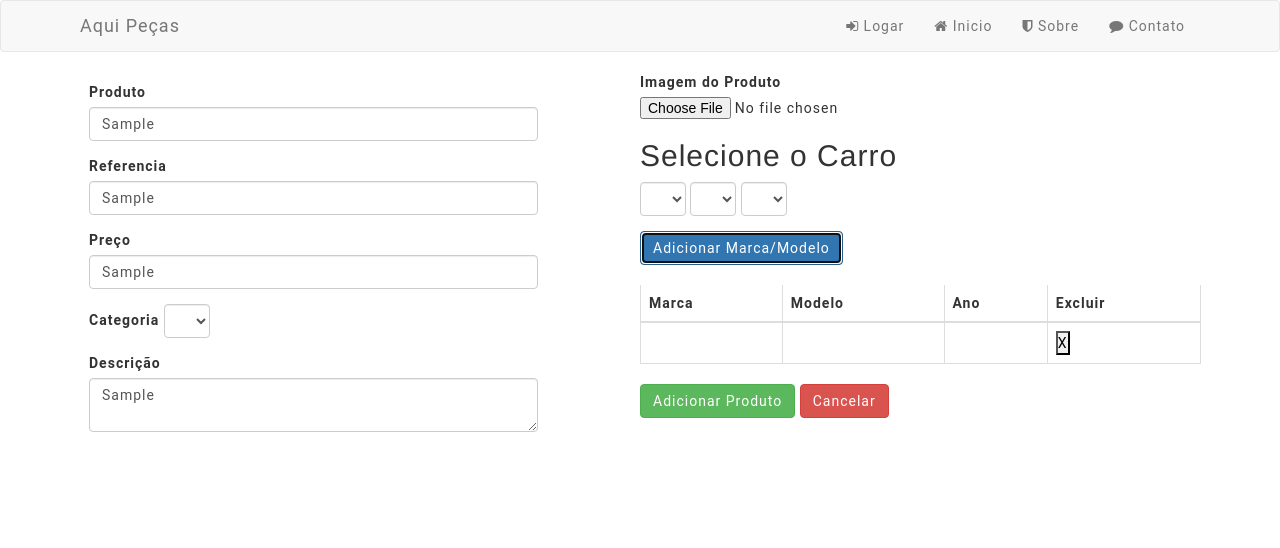
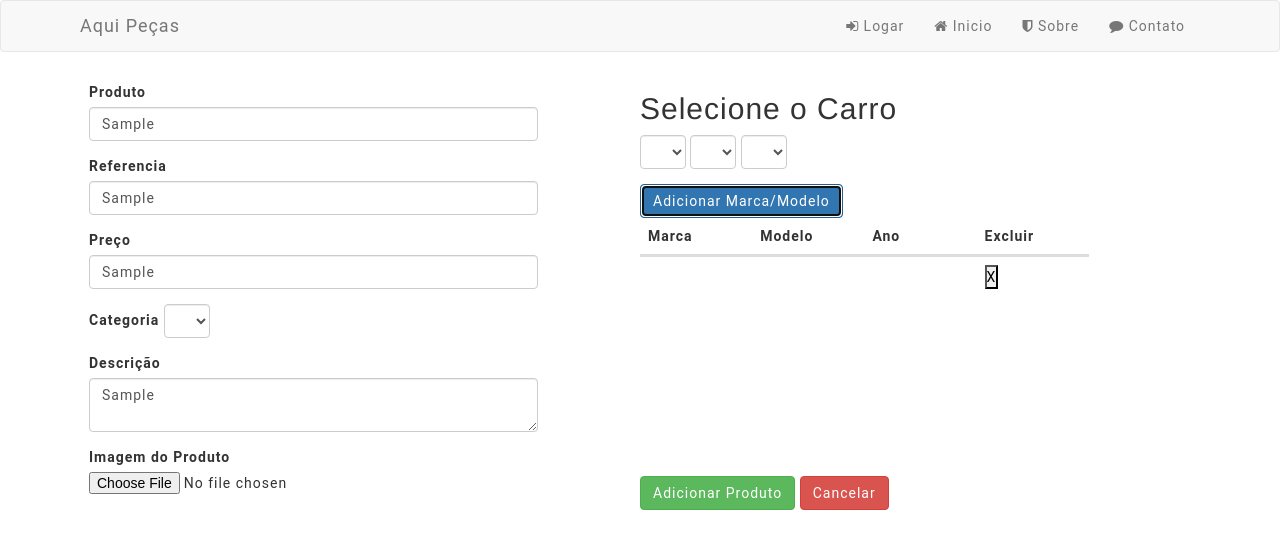
Before and after one commit to felipepalma14/website, a website: page src/index.html at #/dashboard/produto/cadastro in a window 1280 px wide. Both pictures are taken after typing "Sample", "Sample", "Sample", "Sample" into the empty fields and a click on the button "Adicionar Marca/Modelo". Drawn offline with nearby package versions, Linux system fonts and the light colour scheme; no server answers; a script that the page names is missing.

Commit message:
add arquivos referente a adicao de produtos

```diff
--- a/src/css/custom-bootstrap.css
+++ b/src/css/custom-bootstrap.css
@@ -4,19 +4,37 @@
 	vertical-align: middle;
 }
 
-table {
-	margin-top: 20px;
-    font-family: arial, sans-serif;
-    border-collapse: collapse;
-    width: 100%;
-}
+        table {
+            width: 100%;
+        }
 
-td, th {
-    border: 1px solid #dddddd;
-    text-align: left;
-    padding: 8px;
-}
+        thead, tbody, tr, td, th { display: block; }
 
-tr:nth-child(even) {
-    background-color: #dddddd;
-}
+        tr:after {
+            content: ' ';
+            display: block;
+            visibility: hidden;
+            clear: both;
+        }
+
+        thead th {
+            height: 30px;
+
+            /*text-align: left;*/
+        }
+
+        tbody {
+            height: 200px;
+            overflow-y: auto;
+        }
+
+        thead {
+            /* fallback */
+        }
+
+
+        tbody td, thead th {
+        	height: 10%;
+            width: 20%;
+            float: left;
+        }
--- a/src/css/produto.css
+++ b/src/css/produto.css
@@ -34,6 +34,10 @@
 .lado-esquerdo{
   width: 50%;
   float: right;
+}
+
+.lado-esquerdo select {
+  width: 180px;
 }
 .block {
   margin: 20px;
--- a/src/scripts/controllers/DashboardControle.js
+++ b/src/scripts/controllers/DashboardControle.js
@@ -47,8 +47,6 @@
 					//console.log(resposta.data.modelos);
                     $scope.modelos = resposta.data.modelos;
                     $scope.carro.modelo = resposta.data.modelos[0];//$scope.modelos[0];
-
-
                 });
 			};
 
@@ -78,5 +76,26 @@
 				console.log(novoCarro);
 				$scope.carros.push(novoCarro);
 			};
+
+			/*
+				Cadastro de Produto To Firebase
+			*/
+
+			$scope.addProdutoToFirebase = function (produto){
+
+				var keyCategoria = {};
+				keyCategoria[produto.categoria.$id] = true;
+
+				produto.categoria = keyCategoria;
+				produto.imagem = produto.dataURL;
+
+				console.log(produto);
+			};
+
+			$scope.reset = function(){
+				$scope.produto = {};
+				$scope.carros = {};
+			};
+
 		}
 }) ();
--- a/src/templates/dashboard/cadastro.produto.view.html
+++ b/src/templates/dashboard/cadastro.produto.view.html
@@ -1,7 +1,7 @@
 <div ng-controller="DashboardCtrl">
 	<div class="container">
 		<div>
-			<form>
+			<form ng-submit="addProdutoToFirebase(produto)">
 				<div class="lado-direito">
 					<div class="form-group">
 						<label for="produtoNome">Produto</label>
@@ -25,10 +25,7 @@
 						<textarea class="form-control" rows="2" id="produtoDescricao" name="produtoDescricao" ng-model="produto.descricao"></textarea>
 					</div>
 
-
-				</div>
-				<div class="lado-esquerdo">
-					<div>
+			        <div>
 			            <label for="produtoImagem">Imagem do Produto</label>
 
 			            <input id="produtoImagem"
@@ -38,9 +35,12 @@
 			                resize-max-height="230"
 			                resize-max-width="230"
 			                resize-quality="0.9" />
-			            <img ng-show="produto.imagem" ng-src="{{produto.imagem.resized.dataURL}}"/>
+			            <img style="width: 150px; height: 150px;" ng-show="produto.imagem" ng-src="{{produto.imagem.resized.dataURL}}"/>
 			            <!--<button type="submit" ng-click="single(produto.imagem.resized)">Mostrar Log</button>-->
 			        </div>
+				</div>
+				<div class="lado-esquerdo">
+
 					<h2>Selecione o Carro</h2>
 					<div class="form-group">
 						<select class="form-control" ng-model ="carro.marca" ng-options="marca as marca.nome for marca in marcas track by marca.codigo" ng-change="encontrarModelos(carro.marca)">
@@ -54,8 +54,8 @@
 
 					</div>
 
-					<button class="btn btn-primary" ng-click="addMarcaModelo(carro)">Adicionar Marca/Modelo</button>
-						<table class="table">
+					<button type="button" class="btn btn-primary" ng-click="addMarcaModelo(carro)">Adicionar Marca/Modelo</button>
+						<table class="table table-fixed">
 							<thead>
 								<tr>
 									<th>Marca</th>
@@ -64,17 +64,16 @@
 									<th>Excluir</th>
 								</tr>
 							</thead>
-							<tbody ng-repeat="item in carros">
-								<tr>
-									<td>{{ item.marca.nome }}</td>
-									<td>{{ item.modelo.nome }}</td>
-									<td>{{ item.ano.nome }}</td>
-									<td> <button>X</button> </td>
+							<tbody >
+								<tr ng-repeat="item in carros">
+									<td class="filterable-cell">{{ item.marca.nome }}</td>
+									<td class="filterable-cell">{{ item.modelo.nome }}</td>
+									<td class="filterable-cell">{{ item.ano.nome }}</td>
+									<td class="filterable-cell"> <button>X</button> </td>
 								</tr>
 							</tbody>
 
 						</table>
-
 					<button class="btn btn-success">Adicionar Produto</button>
 
 					<button class="btn btn-danger">Cancelar</button>
```
